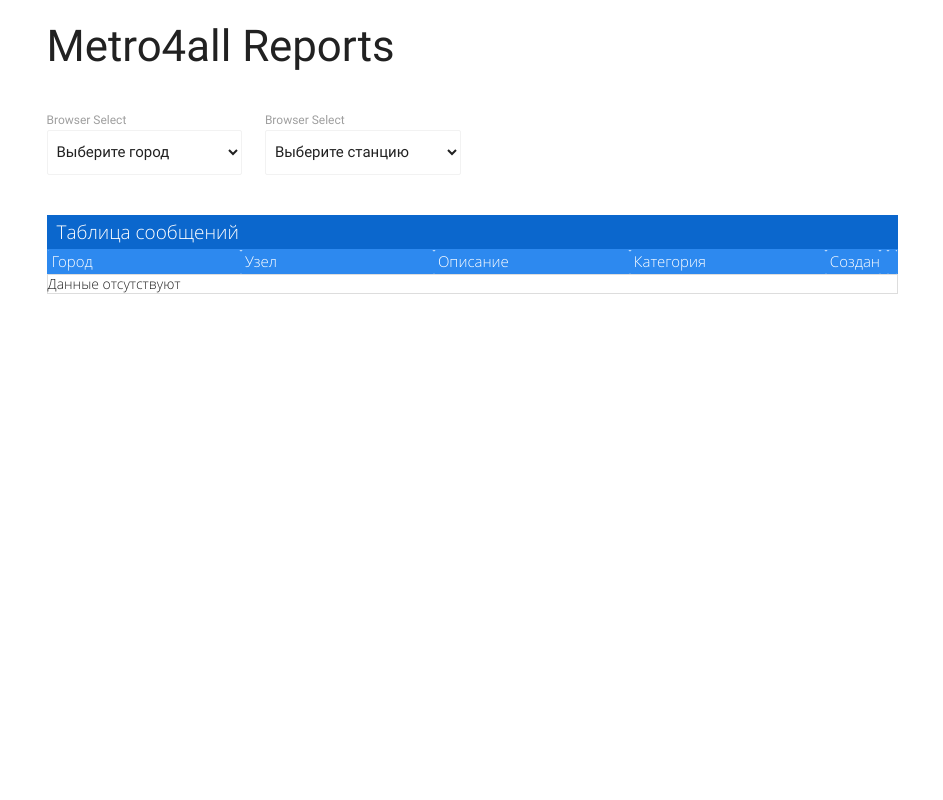
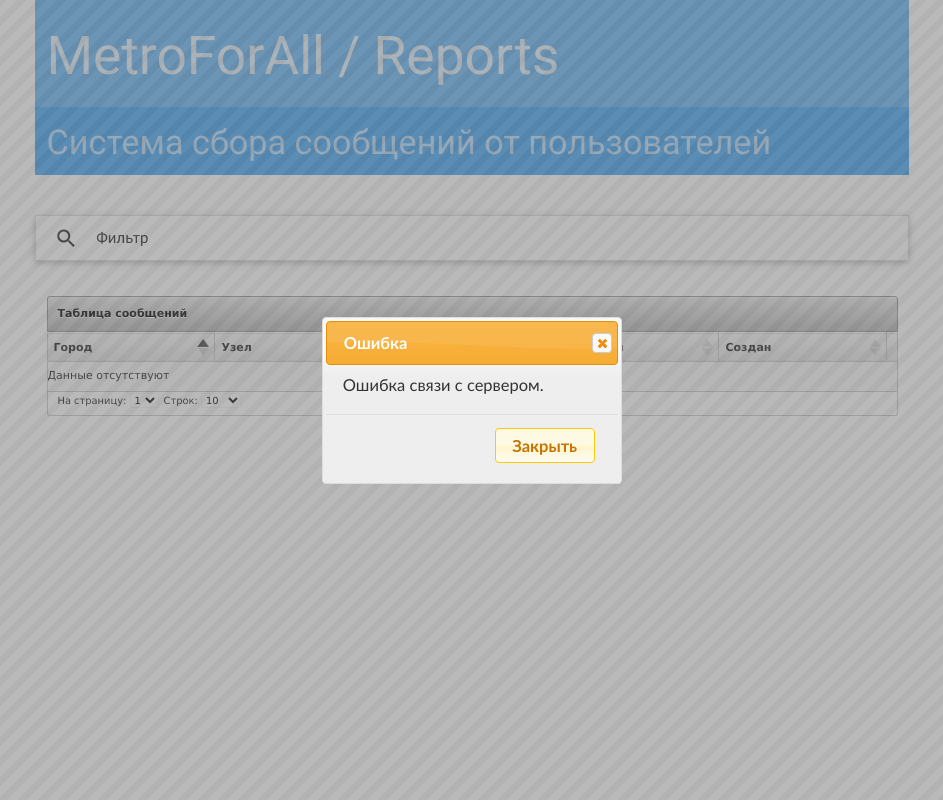
Before and after one commit to drnextgis/metro4all, a Python web app: template metro4all/templates/reports.mako in a window 1280 px wide. Shown: the whole page, without its empty margins (168-1111 px from the left). Run offline with Mako, Linux system fonts and the light colour scheme; the template is opened without the code that fills it, so the values that code supplies are empty.

Commit message:
added skeleton of services

```diff
--- a/metro4all/__init__.py
+++ b/metro4all/__init__.py
@@ -16,5 +16,6 @@
     config.add_static_view('static', 'static', cache_max_age=3600)
     config.add_route('home', '/')
     config.add_route('reports', '/reports')
+    config.add_route('reports_list', '/reports/list')
     config.scan()
     return config.make_wsgi_app()
--- a/metro4all/templates/reports.mako
+++ b/metro4all/templates/reports.mako
@@ -7,9 +7,9 @@
     <!--[if IE]>
     <script src="http://html5shiv.googlecode.com/svn/trunk/html5.js"></script>
     <![endif]-->
-    <link href="${request.static_url('metro4all:static/contrib/jquery-ui-1.11.4/jquery-ui.min.css')}"
+    <link href="${request.static_url('metro4all:static/contrib/jquery-ui-1.11.4/jquery-ui.css')}"
           rel="stylesheet" type="text/css"/>
-    <link href="${request.static_url('metro4all:static/contrib/jtable.2.4.0/themes/metro/blue/jtable.css')}"
+    <link href="${request.static_url('metro4all:static/contrib/jtable.2.4.0/themes/lightcolor/gray/jtable.css')}"
           rel="stylesheet" type="text/css"/>
     <link href="${request.static_url('metro4all:static/contrib/materialize/css/materialize.css')}"
           rel="stylesheet" type="text/css"/>
@@ -20,33 +20,47 @@
 
 
 <div class="container">
+
+    <div class="row blue lighten-1 blue-text text-lighten-5">
+        <div class="col s12 blue lighten-2"><h2>MetroForAll / Reports</h2></div>
+        <div class="col s12 blue-text text-lighten-4"><h4>Система сбора сообщений от пользователей</h4></div>
+    </div>
+
+
     <div class="row">
-        <div class="col s12"><h3>Metro4all Reports</h3></div>
+        <div class="col s6"></div>
     </div>
     <div class="row">
+        <ul class="collapsible" data-collapsible="accordion">
+            <li>
+                <div class="collapsible-header"><i class="mdi-action-search"></i>Фильтр</div>
+                <div class="collapsible-body">
                     <form class="col s12">
                         <div class="row">
                             <div class="col s3">
-                    <label>Browser Select</label>
+                                <label>Город</label>
                                 <select class="browser-default">
                                     <option value="" disabled selected>Выберите город</option>
-                        <option value="1">Option 1</option>
-                        <option value="2">Option 2</option>
-                        <option value="3">Option 3</option>
                                 </select>
-
                             </div>
                             <div class="col s3">
-                    <label>Browser Select</label>
+                                <label>Узел</label>
                                 <select class="browser-default">
-                        <option value="" disabled selected>Выберите станцию</option>
-                        <option value="1">Option 1</option>
-                        <option value="2">Option 2</option>
-                        <option value="3">Option 3</option>
+                                    <option value="" disabled selected>Выберите узел</option>
+                                </select>
+                            </div>
+                            <div class="col s3">
+                                <label>Категория</label>
+                                <select class="browser-default">
+                                    <option value="" disabled selected>Выберите категорию</option>
                                 </select>
                             </div>
                         </div>
                     </form>
+                </div>
+            </li>
+        </ul>
+
     </div>
     <div class="row">
         <div class="col s12">
@@ -65,14 +79,23 @@
         type="text/javascript"></script>
 <script src="${request.static_url('metro4all:static/contrib/materialize/js/materialize.js')}"
         type="text/javascript"></script>
+
 <script type="text/javascript">
     $(document).ready(function () {
+
+        $('.collapsible').collapsible({
+            accordion: false // A setting that changes the collapsible behavior to expandable instead of the default accordion style
+        });
+
         $('#reportsTable').jtable({
             title: 'Таблица сообщений',
+            paging: true,
+            pageSize: 10,
+            sorting: true,
+            defaultSorting: 'City ASC',
             actions: {
-                listAction: '/GettingStarted/PersonList',
-                updateAction: '/GettingStarted/UpdatePerson',
-                deleteAction: '/GettingStarted/DeletePerson'
+                listAction: '/reports/list',
+                updateAction: '/reports/update'
             },
             fields: {
                 Id: {
@@ -81,29 +104,30 @@
                 },
                 City: {
                     title: 'Город',
-                    width: '25%'
+                    width: '20%'
                 },
                 Station: {
                     title: 'Узел',
-                    width: '25%'
+                    width: '20%'
                 },
                 Text: {
                     title: 'Описание',
-                    width: '25%'
+                    width: '20%'
                 },
                 Category: {
                     title: 'Категория',
-                    width: '25%'
+                    width: '20%'
                 },
-                RecordDate: {
+                CreatedDate: {
                     title: 'Создан',
-                    width: '25%',
+                    width: '20%',
                     type: 'date',
                     create: false,
                     edit: false
                 }
             }
         });
+        $('#reportsTable').jtable('load');
     });
 </script>
 </body>
```
Also changed, not shown: metro4all/views.py (+14 -0 lines). Lines whose indentation alone changed are shown as unchanged.
